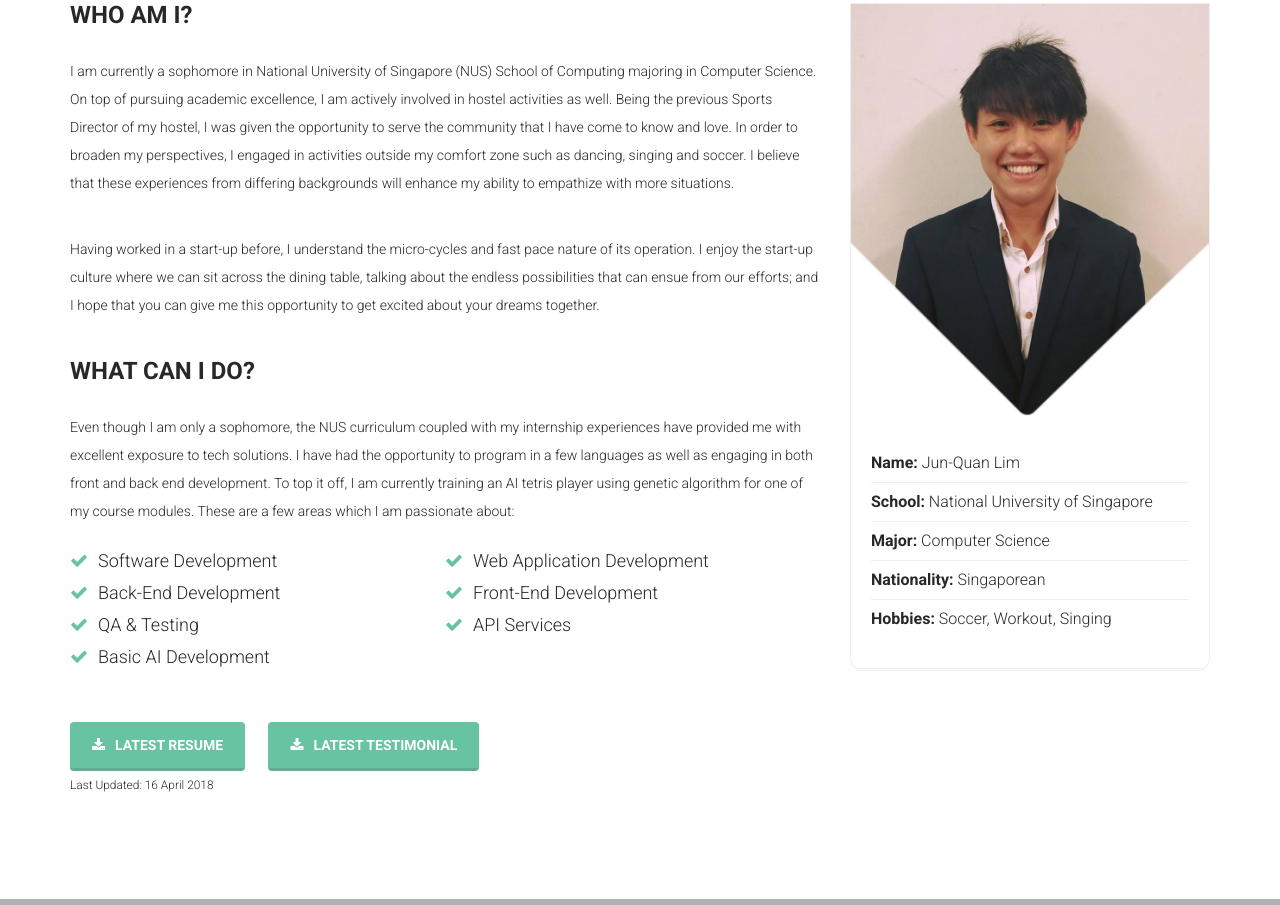
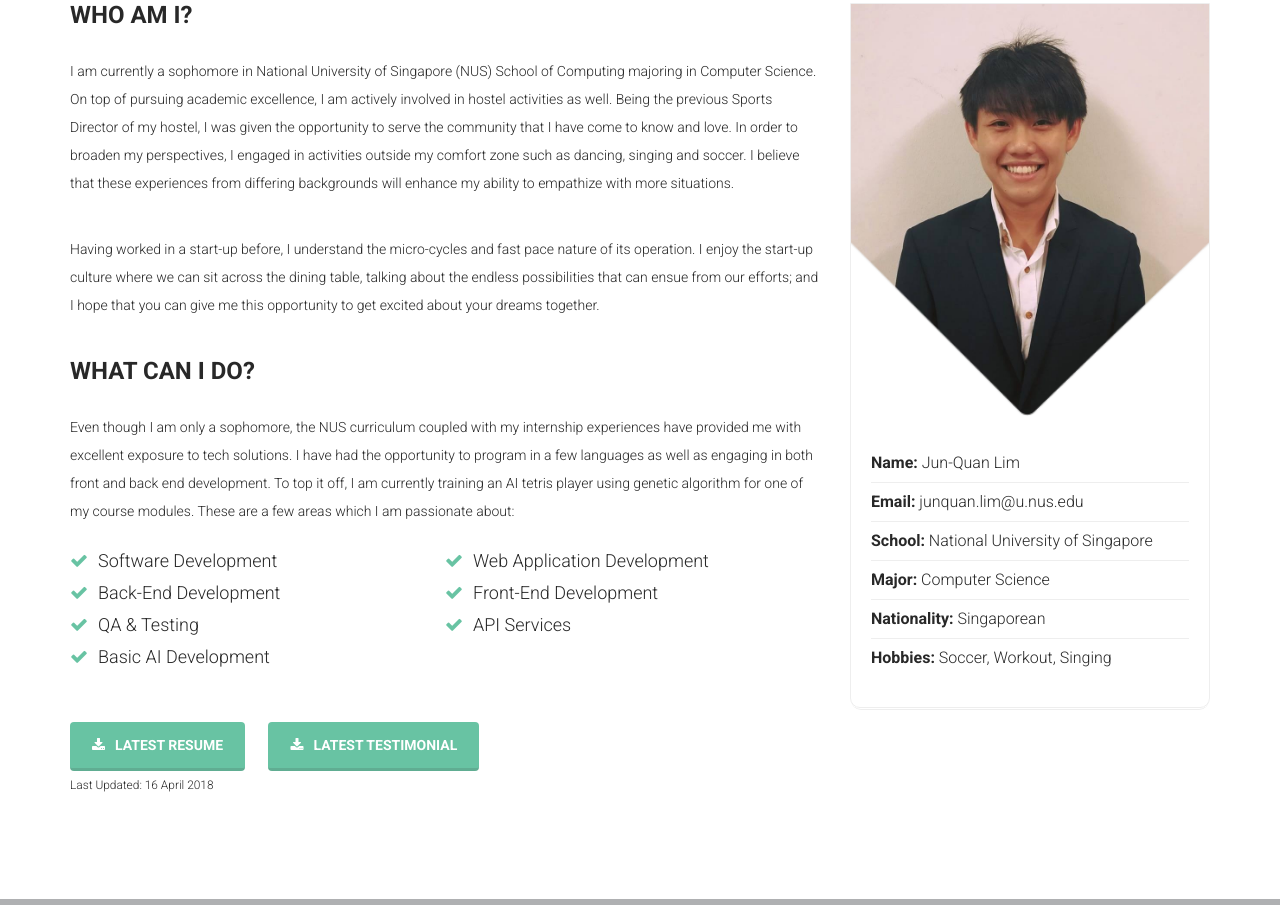
Before and after one commit to JunQuann/JunQuann.github.io, a plain HTML site: page index.html in a window 1280 px wide. Shown: the part 1109-2014 px from the top of the page. Drawn offline with nearby package versions, Linux system fonts and the light colour scheme; files that its build step writes are made by us from their sources.

Commit message:
Added email under details

```diff
--- a/index.html
+++ b/index.html
@@ -109,6 +109,7 @@
               </div>
               <ul>
                 <li><strong>Name:</strong> Jun-Quan Lim</li>
+				<li><strong>Email:</strong> junquan.lim@u.nus.edu</li>
 				<li><strong>School:</strong> National University of Singapore</li>
 				<li><strong>Major:</strong> Computer Science</li>
 				<li><strong>Nationality:</strong> Singaporean</li>
```
